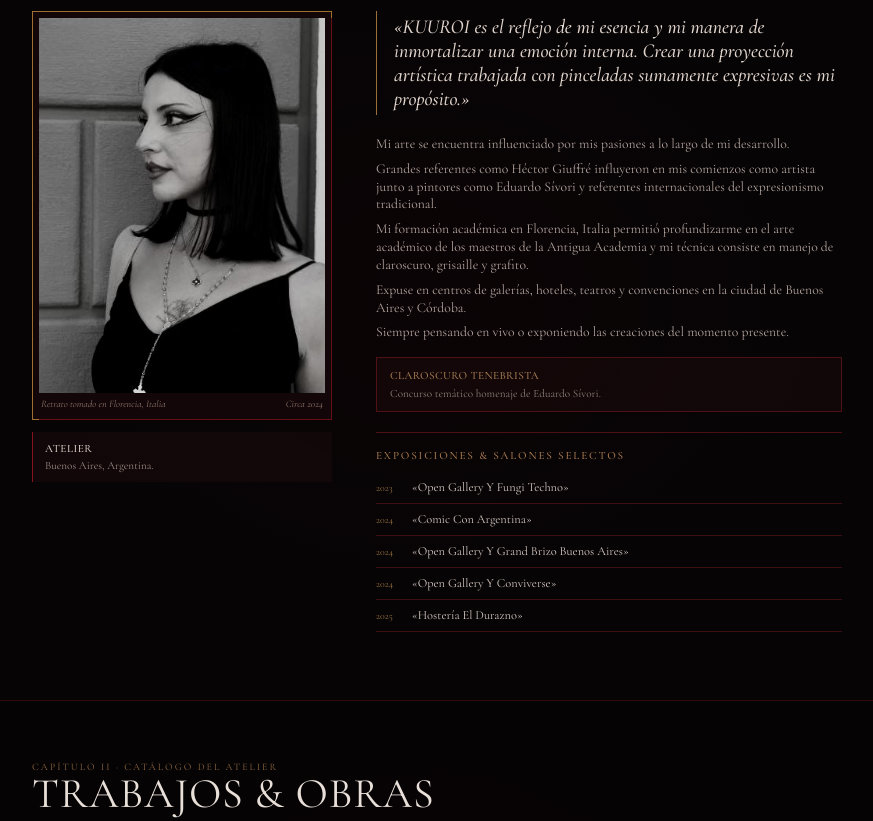
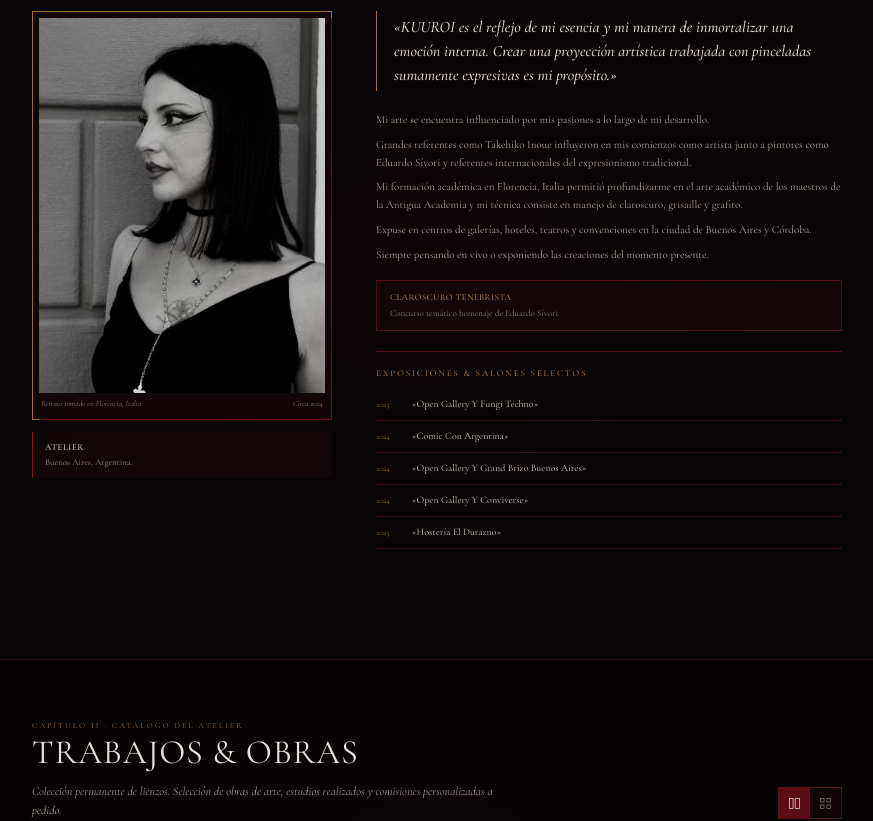
Before and after one commit to rrrrho/kuuroi, a React (Vite) app: page / in a window 1280 px wide. Shown: the part 940-1761 px from the top of the page, without its empty margins (203-1076 px from the left). Built offline with nearby package versions, Linux system fonts and the light colour scheme.

Commit message:
rezised on desktop

```diff
--- a/src/App.css
+++ b/src/App.css
@@ -2422,7 +2422,7 @@ h1 b {
   }
 }
 
-@media (min-width: 901px) {
+@media (min-width: 901px) and (max-width: 1439px) {
   :root {
     --header-height: 63px;
   }
--- a/src/App.tsx
+++ b/src/App.tsx
@@ -488,7 +488,7 @@ function App() {
                   de mi desarrollo.
                 </p>
                 <p>
-                  Grandes referentes como Héctor Giuffré influyeron en mis
+                  Grandes referentes como Takehiko Inoue influyeron en mis
                   comienzos como artista junto a pintores como Eduardo Sívori y
                   referentes internacionales del expresionismo tradicional.
                 </p>
@@ -595,14 +595,6 @@ function App() {
             ))}
           </div>
 
-          <footer className="catalog-note">
-            <p>
-              Todas las obras son piezas únicas creadas al óleo sobre soportes
-              tradicionales preparados a mano. No se producen reproducciones
-              digitales ni giclée comerciales.
-            </p>
-            <strong>ARCHIVADO BAJO EL SELLO DEL MURCIÉLAGO DE ÉBANO</strong>
-          </footer>
         </div>
       </section>
 
--- a/src/index.css
+++ b/src/index.css
@@ -2,7 +2,6 @@
 
 :root {
   font-family: 'Cormorant Garamond', 'Baskerville', 'Times New Roman', serif;
-  font-size-adjust: 0.48;
   color: #efe7df;
   background: #050304;
   font-synthesis: none;
```
